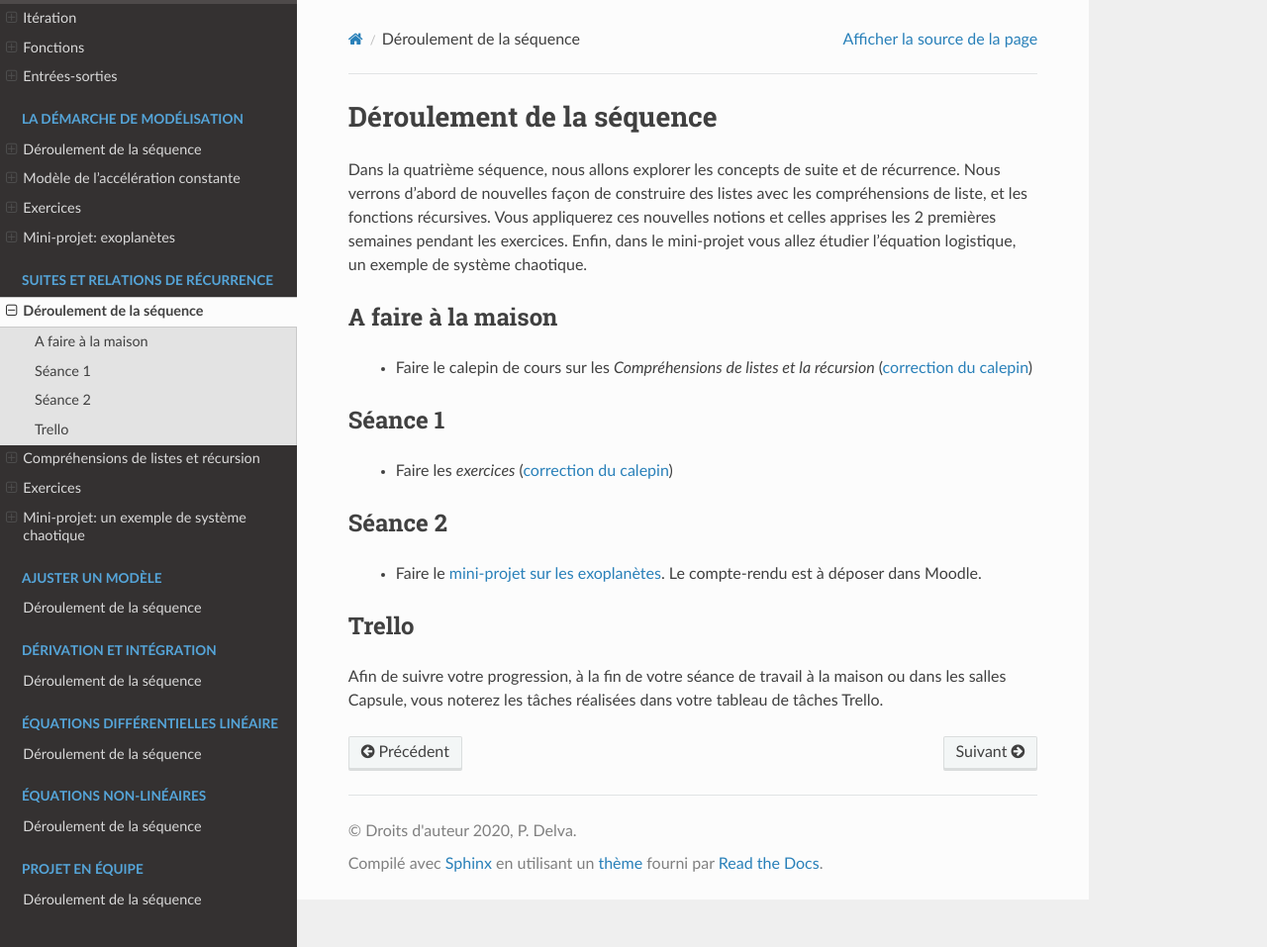
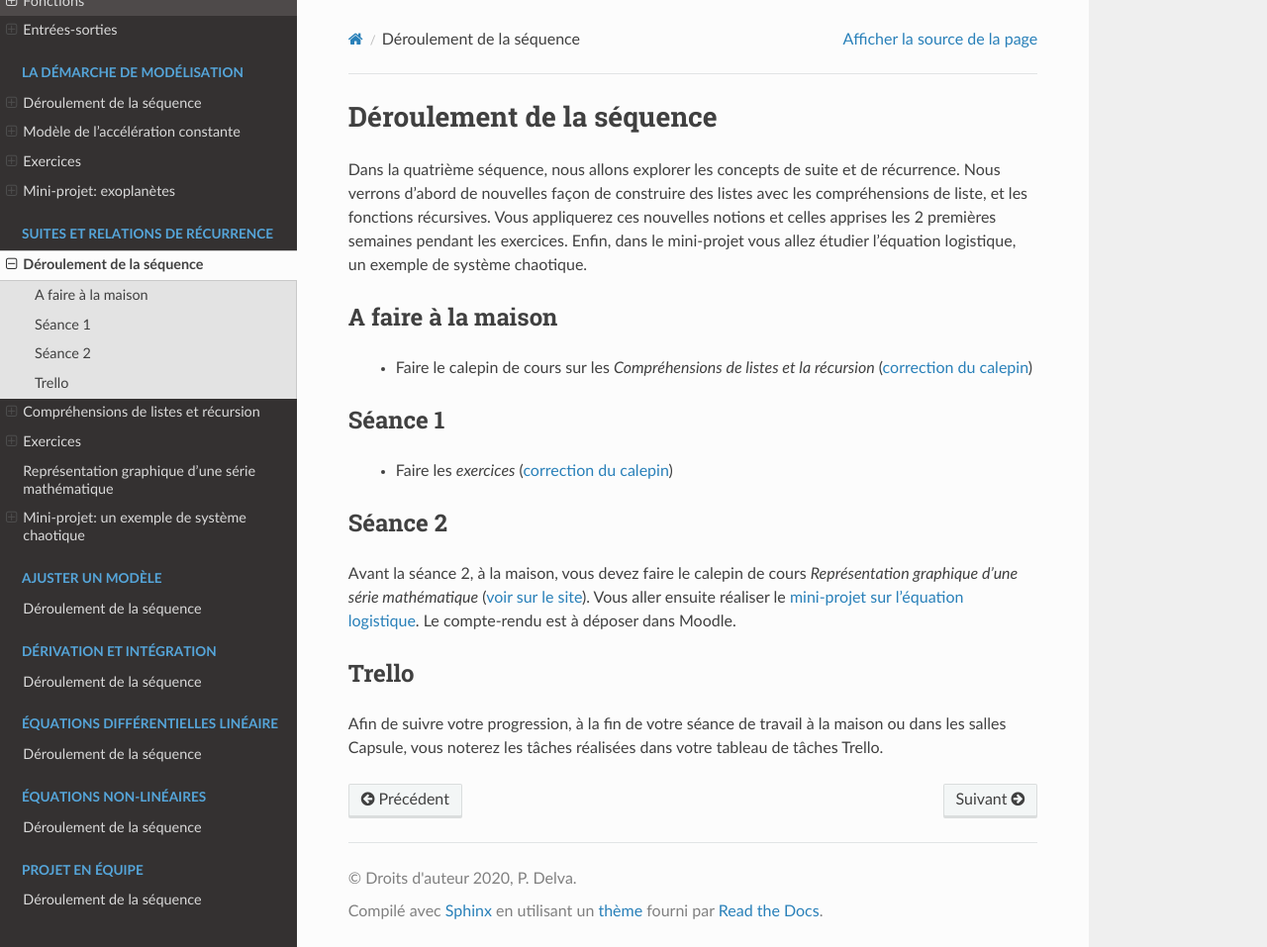
Before and after one commit to phys-mod/site, a Sphinx documentation site: the page built from source/sequences/04-suites-relations-recurrence/contenu.rst, in a window 1280 px wide and 957 px high. Shown: the whole window at 99% size. Built offline with Sphinx 7.4.7 and the Read the Docs theme 2.0.0, drawn with Linux system fonts in a browser that asks for light colours.

Commit message:
update seq04

```diff
--- a/source/index.rst
+++ b/source/index.rst
@@ -106,6 +106,7 @@ Cependant vous serez suivi et conseillé de près par votre enseignant.
    sequences/04-suites-relations-recurrence/contenu
    notebooks/04-suites-relations-recurrence/comprehension-listes-recursion.ipynb
    notebooks/04-suites-relations-recurrence/exercices.ipynb
+   notebooks/04-suites-relations-recurrence/serie-graphique.ipynb
    sequences/04-suites-relations-recurrence/logistique
 
 .. toctree::
--- a/source/sequences/04-suites-relations-recurrence/contenu.rst
+++ b/source/sequences/04-suites-relations-recurrence/contenu.rst
@@ -21,8 +21,10 @@ __ ../../notebooks/04-suites-relations-recurrence/exercices.ipynb
 
 Séance 2
 --------
-  - Faire le `mini-projet sur les exoplanètes`__. Le compte-rendu est à déposer dans Moodle.
+Avant la séance 2, à la maison, vous devez faire le calepin de cours *Représentation graphique d'une série mathématique* (`voir sur le site`__).
+Vous aller ensuite réaliser le `mini-projet sur l'équation logistique`__. Le compte-rendu est à déposer dans Moodle.
 
+__ ../../notebooks/04-suites-relations-recurrence/serie-graphique.ipynb
 __ ./logistique.rst
 
 Trello
--- a/source/sequences/04-suites-relations-recurrence/logistique.rst
+++ b/source/sequences/04-suites-relations-recurrence/logistique.rst
@@ -55,11 +55,11 @@ présente un comportement chaotique.
 
 A faire à la maison
 -------------------
-poly sur les suites ?
+Faire le calepin de cours *Représentation graphique d'une série mathématique* (`voir sur le site <../../notebooks/04-suites-relations-recurrence/serie-graphique.ipynb>`_).
 
 Comportement de la suite
 ------------------------
-Comme `dans le cours <../../notebooks/04-suites-relations-recurrence/comprehension-listes-recursion.ipynb#Représentation-graphique-d'une-série-mathématique>`_, représenter de façon graphique le comportement de la suite
+Comme expliqué dans le cours *Représentation graphique d'une série mathématique*, représenter de façon graphique le comportement de la suite
 pour :math:`r=2.5` et :math:`x_0=0.1`. La suite tend-elle vers une limite finie?
 
 Choisir d'autres valeurs de :math:`r` comprises entre 2.5 et 4. Que constatez-vous ?
```
Also changed, not shown: source/notebooks/04-suites-relations-recurrence/comprehension-listes-recursion.ipynb, source/notebooks/04-suites-relations-recurrence/serie-graphique.ipynb (added), 1 other file.
